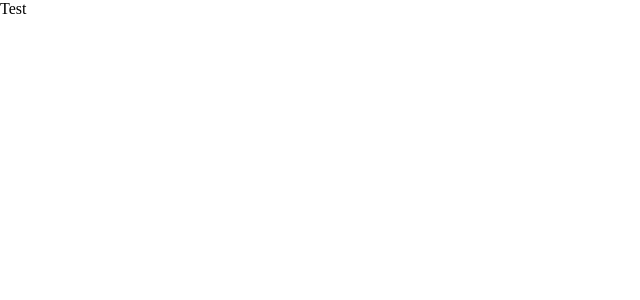
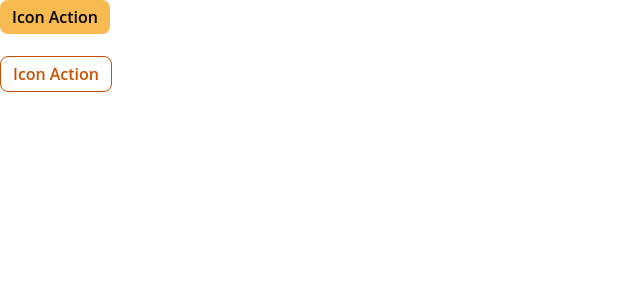
Before and after one commit to Stalloyde/MindLens, a Vue app: page / in a window 1280 px wide. Shown: the top 300 px of the page, without its empty margins (0-640 px from the left). Built offline with nearby package versions, Linux system fonts and the light colour scheme.

Commit message:
Implement button with primary & secondary variable - with hover effects

```diff
--- a/src/App.vue
+++ b/src/App.vue
@@ -1,7 +1,11 @@
-<script setup></script>
+<script setup>
+import Button from './components/Button.vue'
+</script>
 
 <template>
-  <main>Test</main>
+  <Button type="primary" />
+  <br />
+  <Button type="secondary" />
 </template>
 
 <style scoped></style>
--- a/src/assets/main.css
+++ b/src/assets/main.css
@@ -2,4 +2,18 @@
   padding: 0;
   margin: 0;
   box-sizing: border-box;
+  font-family:
+    'Open Sans',
+    system-ui,
+    -apple-system,
+    BlinkMacSystemFont,
+    'Segoe UI',
+    Roboto,
+    Oxygen,
+    Ubuntu,
+    Cantarell,
+    'Helvetica Neue',
+    sans-serif;
+  font-size: 16px;
+  font-weight: 600;
 }
--- /dev/null
+++ b/src/components/Button.vue
@@ -0,0 +1,37 @@
+<script setup>
+defineProps(['type'])
+</script>
+
+<template>
+  <button :class="type">
+    <p>Icon</p>
+    <p>Action</p>
+  </button>
+</template>
+
+<style scoped>
+button {
+  display: flex;
+  padding: 6px 12px;
+  gap: 4px;
+  border-radius: 8px;
+}
+
+.primary {
+  background-color: #f7ba50;
+  border: 0px;
+}
+
+.secondary {
+  background-color: #ffffff;
+  border: 1px solid #c75100;
+  color: #c75100;
+}
+
+.primary:hover,
+.secondary:hover {
+  box-shadow:
+    0px 6px 10px 0px #00000024,
+    0px 1px 18px 0px #0000001f;
+}
+</style>
```
